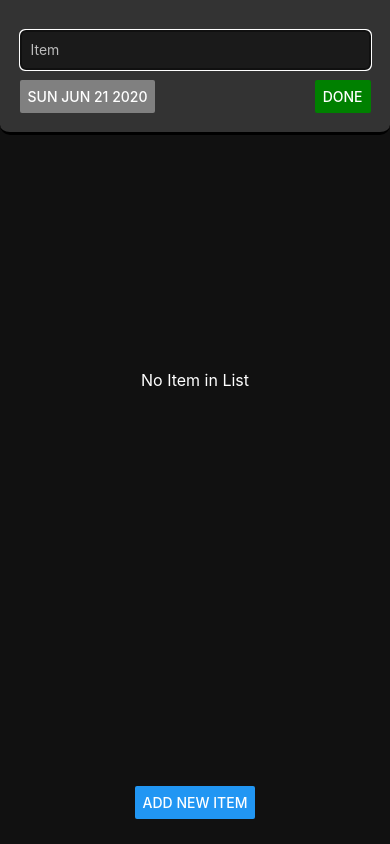
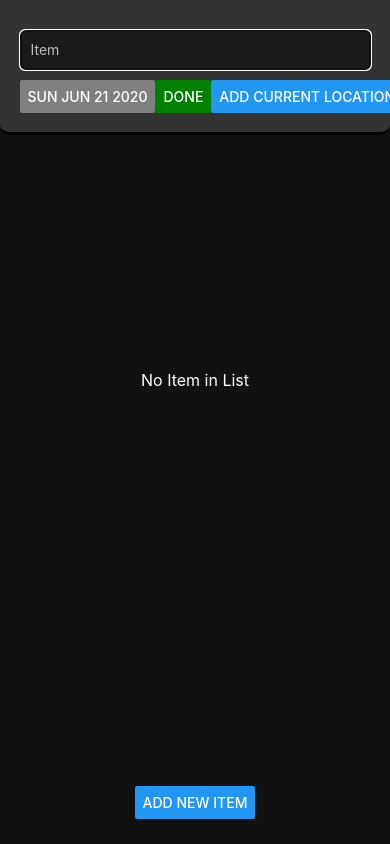
Before and after one commit to dshamany/todo-list, a React Native app: screen / in a window 390 px wide. Both pictures are taken after a click on the button "ADD NEW ITEM". Built offline with nearby package versions, Linux system fonts and the light colour scheme.

Commit message:
prepare app to add location service

```diff
--- a/components/Main.jsx
+++ b/components/Main.jsx
@@ -173,6 +173,12 @@ function Main() {
                             }}
                             color="green"
                         />
+                        <Button
+                            title="Add Current Location"
+                            onPress={() => {
+                                console.log("Current Location Retrieval");
+                            }}
+                        />
                     </View>
                 </View>
             </Modal>
```
